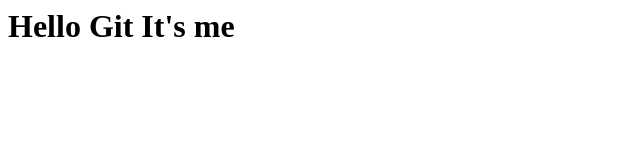
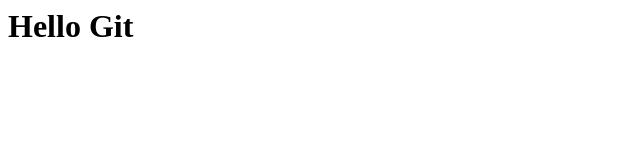
Before and after one commit to OlegGrebnev/git-sample, a plain HTML site: page index.html in a window 1280 px wide. Shown: the whole page, without its empty margins (0-640 px from the left). Drawn offline with Linux system fonts and the light colour scheme.

Commit message:
Revert "wrong commit"
This reverts commit 4294e8342f40d87b509274b3a00c995b9d81fcad.

```diff
--- a/index.html
+++ b/index.html
@@ -1 +1 @@
-<h1>Hello Git It's me</h1>
+<h1>Hello Git</h1>
```
